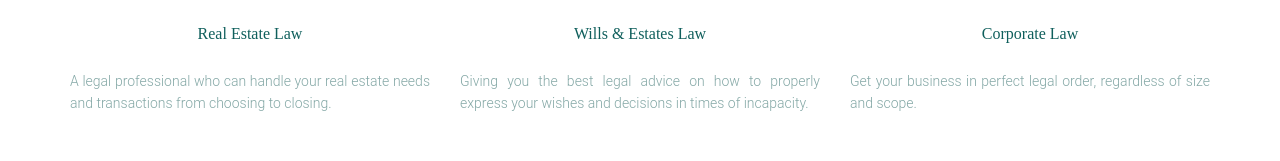
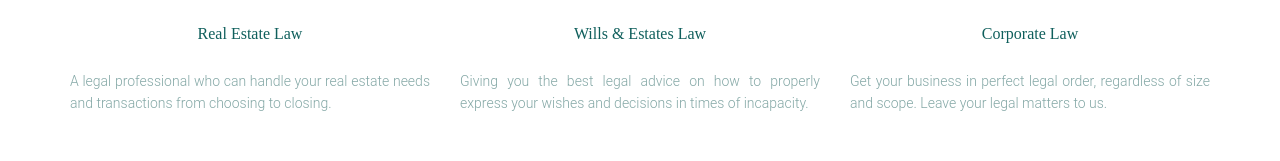
Before and after one commit to johnmasajo1987/tkucharlaw, a plain HTML site: page index.html in a window 1280 px wide. Shown: the part 791-952 px from the top of the page. Drawn offline with Linux system fonts and the light colour scheme; a web font is replaced by a local one.

Commit message:
Commit 01-20-22 12:22

```diff
--- a/index.html
+++ b/index.html
@@ -123,7 +123,7 @@
                                 <div class="single_features">
                                     <img src="img/cl-icon.png" alt="" />
                                     <h2>Corporate Law</h2>
-                                    <p>Get your business in perfect legal order, regardless of size and scope.</p>
+                                    <p>Get your business in perfect legal order, regardless of size and scope. Leave your legal matters to us.</p>
                                 </div>
                             </div>
                         </div>
```
